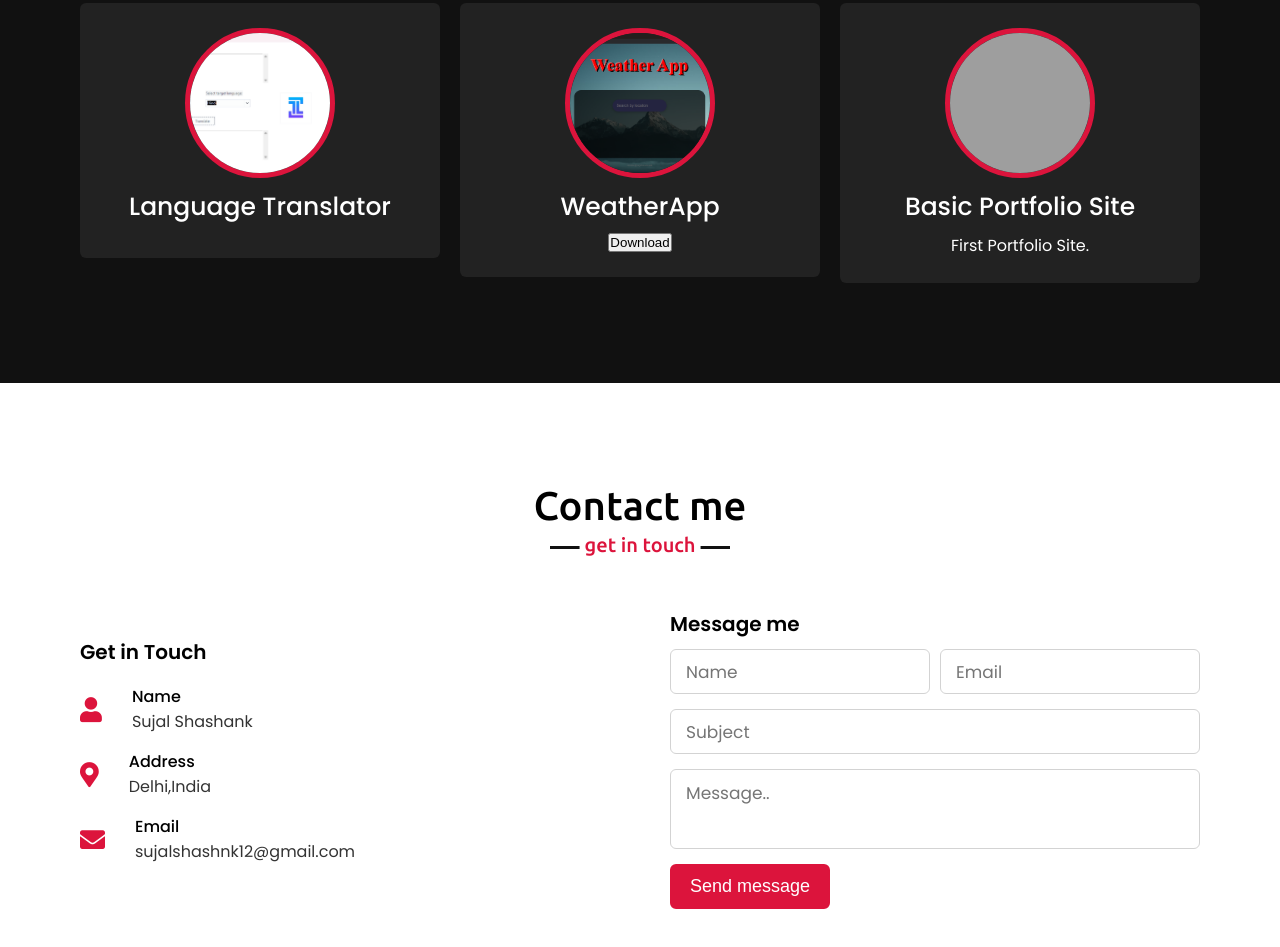
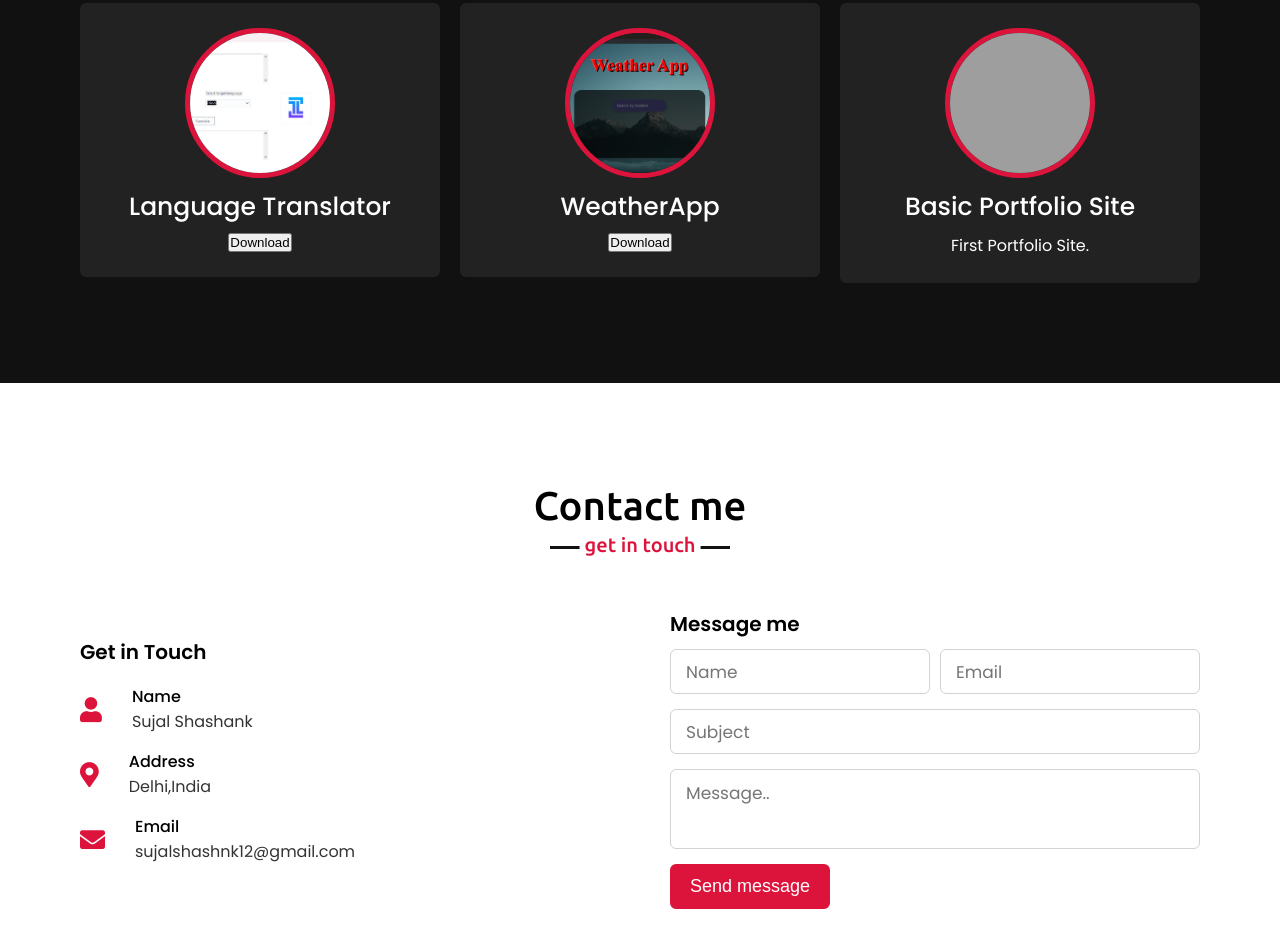
Before and after one commit to sujal-shashank/personalPortfolio, a plain HTML site: page index.html in a window 1280 px wide. Shown: the part 2924-3871 px from the top of the page. Drawn offline with nearby package versions, Linux system fonts and the light colour scheme; grey boxes are pictures that could not be loaded.

Commit message:
Update index.html

```diff
--- a/index.html
+++ b/index.html
@@ -151,9 +151,10 @@
                 </div>
                 <div class="card">
                     <div class="box">
-                        <a href="https://github.com/sujal-shashank/Language-Translator"></a>
                         <img src="images\Output sample.png" alt="">
                         <div class="text">Language Translator</div>
+                        <button id="downloadButton" onclick="toggleLink()">Download</button>
+                        <a href="https://github.com/sujal-shashank/Language-Translator"></a>
                     </div>
                 </div>
                 <div class="card">
```
